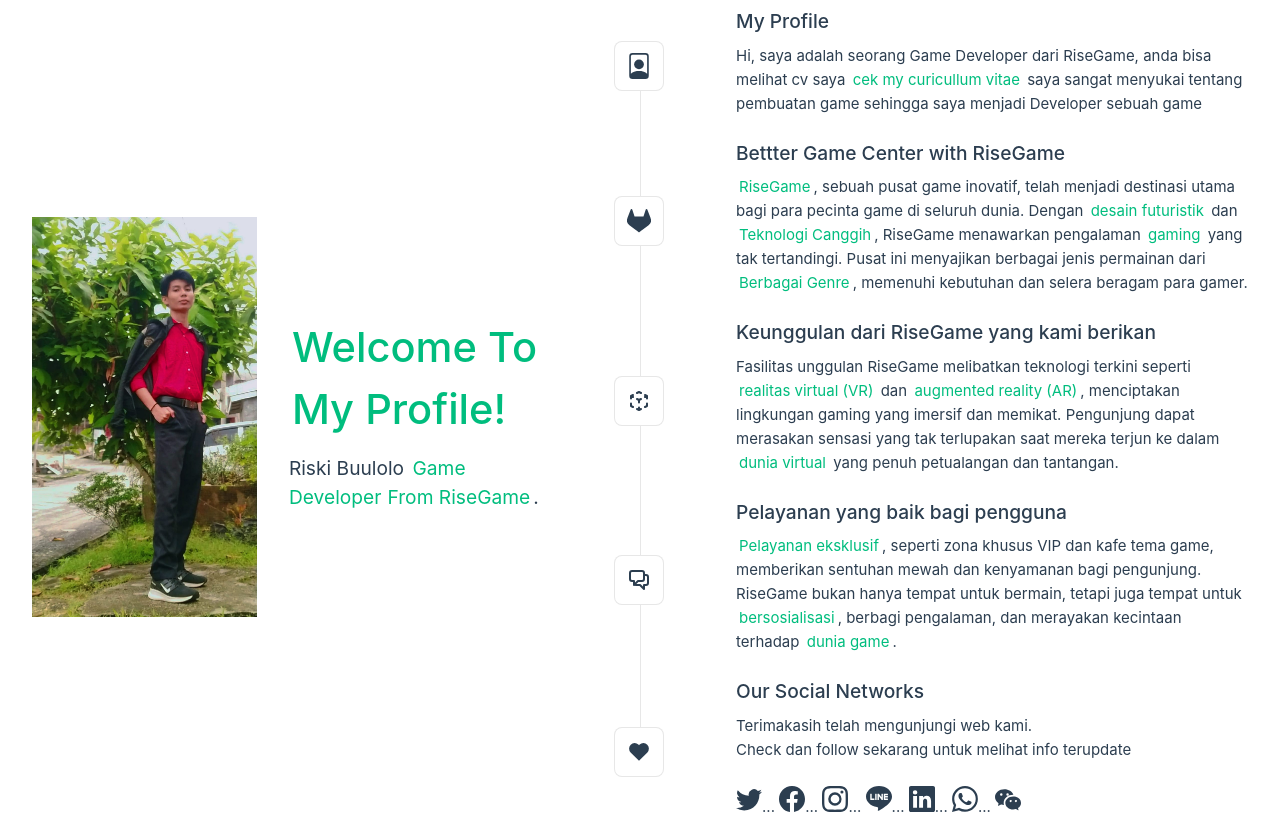
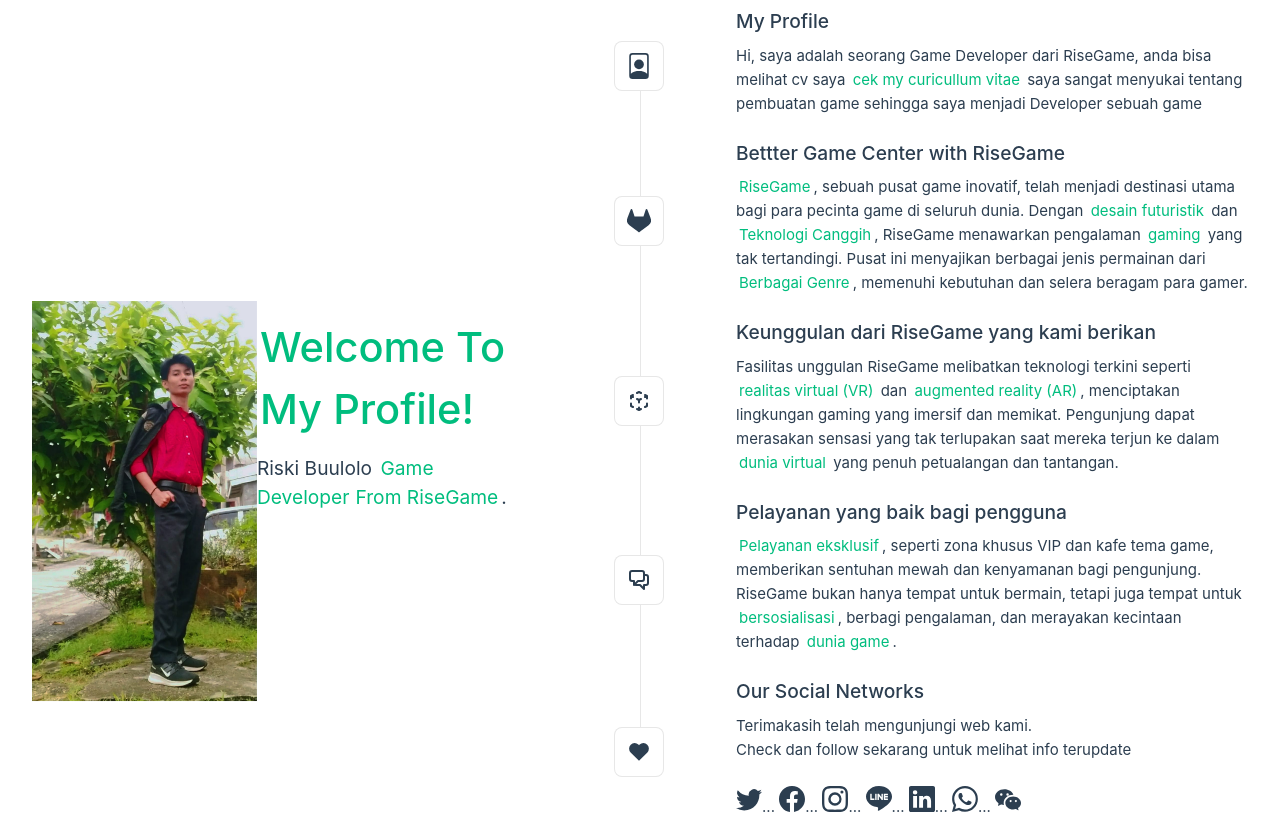
Before and after one commit to RiskixBuulolo/project-cv-pbk, a Vue app: page / in a window 1280 px wide. Built offline with nearby package versions, Linux system fonts and the light colour scheme.

Commit message:
Riski Buulolo 223510089 tugas1

```diff
--- a/index.html
+++ b/index.html
@@ -9,6 +9,6 @@
   <body>
 
     <div id="app"></div>
-    <script type="module" src="/src/main.js"></script>
+    <script type="module" src="./src/main.js"></script>
   </body>
 </html>
--- a/src/App.vue
+++ b/src/App.vue
@@ -44,4 +44,20 @@
     flex-wrap: wrap;
   }
 }
+
+.logo {
+  display: block;
+  margin: 0 auto 2rem;
+  animation: slideUpDown 5s infinite alternate; /* Menggunakan animasi slideUpDown selama 5 detik dan diulang-ulang */
+}
+
+@keyframes slideUpDown {
+  0% {
+    transform: translateY(0); /* Mulai dari posisi awal */
+  }
+  100% {
+    transform: translateY(100px); /* Bergerak ke bawah sejauh 100px */
+  }
+}
+
 </style>
```
